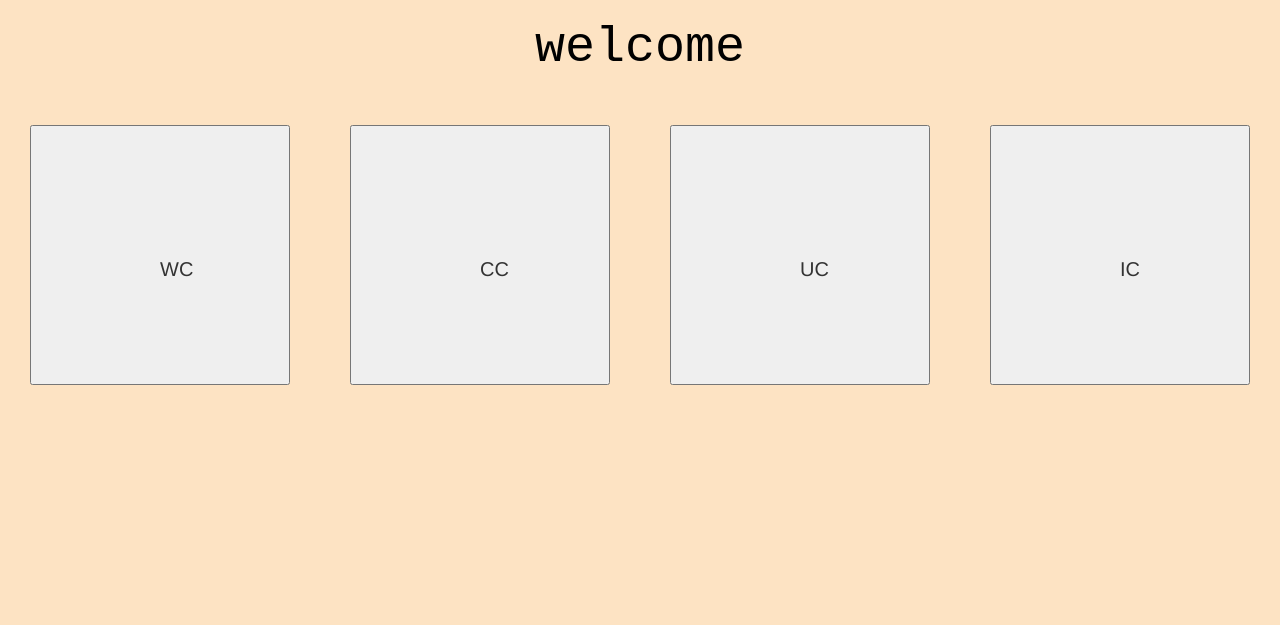
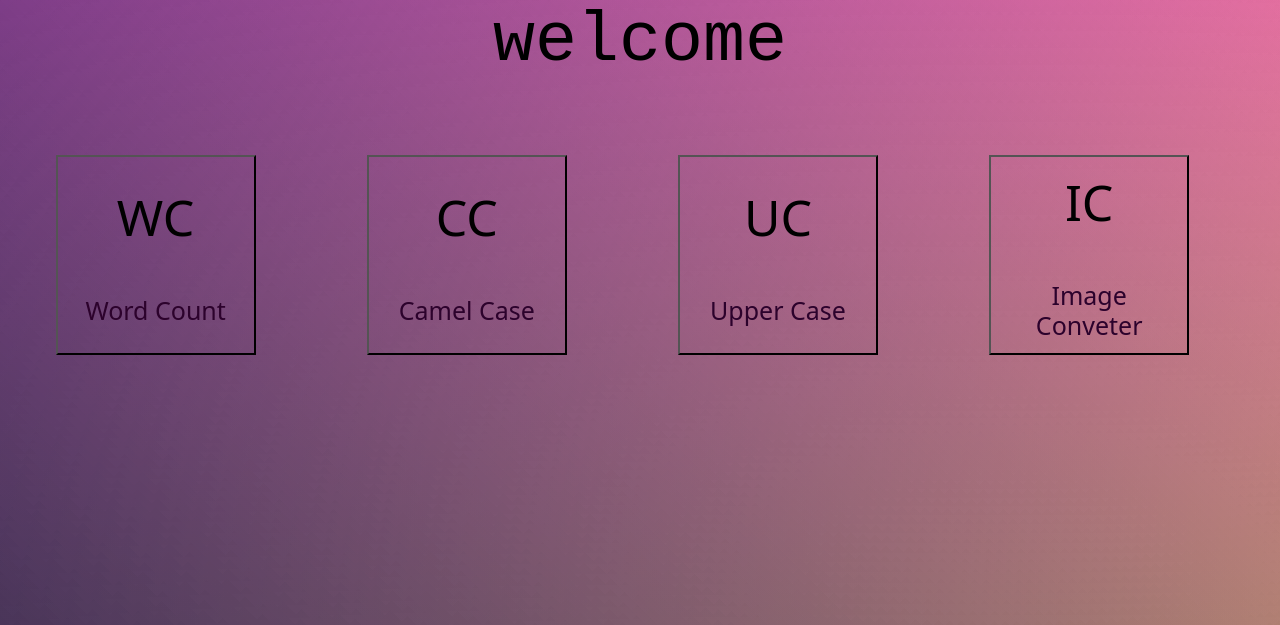
Before and after one commit to joelj27/mini-tools, a Flask app: page / in a window 1280 px wide. Shown: the top 625 px of the page. Run offline with Flask 2, Linux system fonts and the light colour scheme; some libraries are stand-ins or nearby versions.

Commit message:
updated css on home and word count replaced input tag with button tag

```diff
--- a/static/home.css
+++ b/static/home.css
@@ -1,23 +1,44 @@
 body {
-    background-color: rgba(252, 190, 115, 0.425);
+    background:
+        linear-gradient(rgba(241, 86, 216, 0.808), transparent),
+        linear-gradient(to top left, rgba(234, 236, 78, 0.822), transparent),
+        linear-gradient(to top right, rgb(8, 8, 54), transparent);
+        background-blend-mode: multiply;
+        background-size: 140em 140em;
   }
 h1{
     text-align: center;
     color: black;
-    font-size:50px;
+    font-size:70px;
     font-family: 'Courier New';
+ }
+.first{
+
+    float: left;
+    padding: 2%;
+    margin-right: 30px;
+    margin-left: 30px;
+    margin-top: 40px;
+    font-size: 50px;
+    /* line-height: 200px;
+    vertical-align: middle; */
+    text-align: center;
  }
 .icon{
     height:200px;
     width: 200px;
-    float: left;
-    padding: 10%;
-    margin-right: 30px;
-    margin-left: 30px;
-    margin-top: 40px;
-    font-size: 20px;
+    background-color: rgba(134, 83, 141, 0);
+    color: black;
+    background-blend-mode: soft-light;
+
  }
-
-.icon:focus{
-    color: rgba(240, 169, 142, 0.699);
-}
+.icon:hover{
+    color: rgb(0, 0, 0);
+    background-color: rgba(139, 74, 139, 0.438);
+ }
+h3{
+    color: rgb(44, 2, 44);
+    padding-bottom: 0%;
+    padding-top: 40px;
+    font-size: 25px;
+ }
--- a/static/word_count.css
+++ b/static/word_count.css
@@ -33,10 +33,10 @@ body {
    width: 100px;
    background-color: rgb(39, 19, 31);
    color: bisque;
-   }
+ }
 .word_count{
     text-align: center;
     padding-right: 200px;
     padding-top: 50px;
     color: rgba(0, 0, 0, 0.863);
-   }
+ }
--- a/templates/home.html
+++ b/templates/home.html
@@ -6,31 +6,46 @@
         <meta charset="utf-8">
         <meta name="viewport" content="width=device-width, initial-scale=1">
         <link rel="stylesheet" href="https://maxcdn.bootstrapcdn.com/bootstrap/3.4.1/css/bootstrap.min.css">
+        <link href="https://cdn.jsdelivr.net/npm/bootstrap@5.0.0-beta2/dist/css/bootstrap.min.css" rel="stylesheet" integrity="sha384-BmbxuPwQa2lc/FVzBcNJ7UAyJxM6wuqIj61tLrc4wSX0szH/Ev+nYRRuWlolflfl" crossorigin="anonymous"/>
+        <link rel="preconnect" href="https://fonts.gstatic.com" />
+        <link href="https://fonts.googleapis.com/css2?family=Roboto+Condensed&display=swap" rel="stylesheet"/>
         <script src="https://ajax.googleapis.com/ajax/libs/jquery/3.6.0/jquery.min.js"></script>
         <script src="https://maxcdn.bootstrapcdn.com/bootstrap/3.4.1/js/bootstrap.min.js"></script>
         <link rel="stylesheet" href="../static/home.css">
     </head>
     <body>
         <h1>welcome</h1>
-        <div class="first column">
+        <div class="first_column">
             <div class="first">
-                <form action="/wordcount">
-                        <input class="icon" type="submit" value="WC">
+                <form action="/wordcount" id="form1">
+                    <button type="submit" class="icon" form="form1">
+                        WC
+                        <h3>Word Count</h3>
+                    </button>
                 </form>
             </div>
             <div class="first">
-                <form action="/camelcase">
-                        <input class="icon" type="submit" value="CC">
+                <form action="/camelcase" id="form2">
+                    <button type="submit" class="icon" form="form2" >
+                        CC
+                        <h3>Camel Case</h3>
+                    </button>
                 </form>
             </div>
             <div class="first">
                 <form action="" method="post">
-                        <input class="icon" type="submit" value="UC">
+                    <button type="submit" class="icon" form="form1">
+                        UC
+                        <h3>Upper Case</h3>
+                    </button>
                 </form>
             </div>
             <div class="first">
                 <form action="" method="post">
-                        <input class="icon" type="submit" value="IC">
+                    <button type="submit" class="icon" form="form1">
+                        IC
+                        <h3>Image Conveter</h3>
+                    </button>
                 </form>
             </div>
         </div>
--- a/templates/word_count.html
+++ b/templates/word_count.html
@@ -6,6 +6,11 @@
         <meta charset="utf-8">
         <meta name="viewport" content="width=device-width, initial-scale=1">
         <link rel="stylesheet" href="https://maxcdn.bootstrapcdn.com/bootstrap/3.4.1/css/bootstrap.min.css">
+        <link href="https://cdn.jsdelivr.net/npm/bootstrap@5.0.0-beta2/dist/css/bootstrap.min.css" rel="stylesheet" integrity="sha384-BmbxuPwQa2lc/FVzBcNJ7UAyJxM6wuqIj61tLrc4wSX0szH/Ev+nYRRuWlolflfl" crossorigin="anonymous"/>
+        <link rel="preconnect" href="https://fonts.gstatic.com" />
+        <link href="https://fonts.googleapis.com/css2?family=Roboto+Condensed&display=swap" rel="stylesheet"/>
+        <script src="https://ajax.googleapis.com/ajax/libs/jquery/3.6.0/jquery.min.js"></script>
+        <script src="https://maxcdn.bootstrapcdn.com/bootstrap/3.4.1/js/bootstrap.min.js"></script>
         <script src="https://ajax.googleapis.com/ajax/libs/jquery/3.6.0/jquery.min.js"></script>
         <script src="https://maxcdn.bootstrapcdn.com/bootstrap/3.4.1/js/bootstrap.min.js"></script>
         <link rel="stylesheet" href="../static/word_count.css">
```
